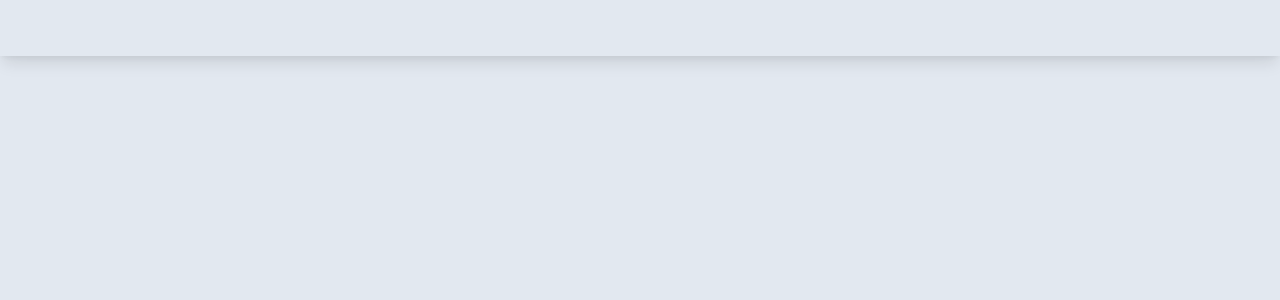
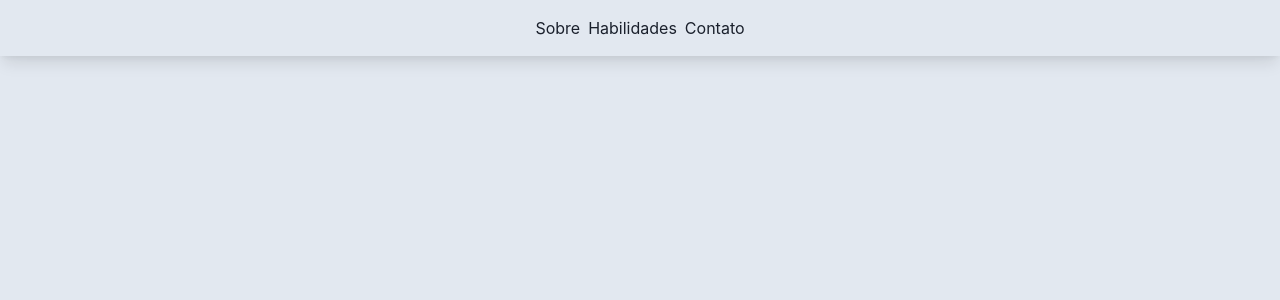
Before and after one commit to ClaudioBzrr/portfolio, a React (Vite) app: page / in a window 1280 px wide. Shown: the top 300 px of the page. Built offline with nearby package versions, Linux system fonts and the light colour scheme.

Commit message:
✔ Added : Header items

```diff
--- a/src/components/Header.tsx
+++ b/src/components/Header.tsx
@@ -1,11 +1,17 @@
-import { Box, Flex, Stack } from "@chakra-ui/react";
+import { Box, Flex, Link, Stack } from "@chakra-ui/react";
+import { Link as ReactLink } from "react-router-dom";
+import { header } from "../language/header";
 
 export function Header(){
     return(
         <Flex w={'100vw'} h={'7vh'} position={'fixed'} top={0}>
             <Box w={'100%'} h={'100%'} boxShadow={'lg'}>
-                <Stack w={'100%'} align={'center'}>
-
+                <Stack direction={"row"} justify={'center'} w={'100%'} h={'100%'} align={'center'}>
+                    <Stack w={'40%'} h={'100%'} direction={"row"} align={'center'} justify={'center'}>
+                        <Link as={ReactLink} to={'/about'}>{header.portuguese.aboutLink}</Link>
+                        <Link as={ReactLink} to={'/skills'}>{header.portuguese.skillsLink}</Link>
+                        <Link as={ReactLink} to={'/contact'}>{header.portuguese.contactLink}</Link>
+                    </Stack>
                 </Stack>
             </Box>
         </Flex>
--- /dev/null
+++ b/src/language/header.ts
@@ -0,0 +1,13 @@
+
+export const header = {
+    portuguese:{
+        aboutLink:'Sobre',
+        contactLink:'Contato',
+        skillsLink:'Habilidades'
+    },
+    english:{
+        aboutLink:'About',
+        contactLink:'Contact',
+        skillsLink:'Skills'
+    }
+}
```
Also changed, not shown: src/language/about.ts (added), src/language/contact.ts (added), src/language/home.ts (added), src/language/skills.ts (added).
